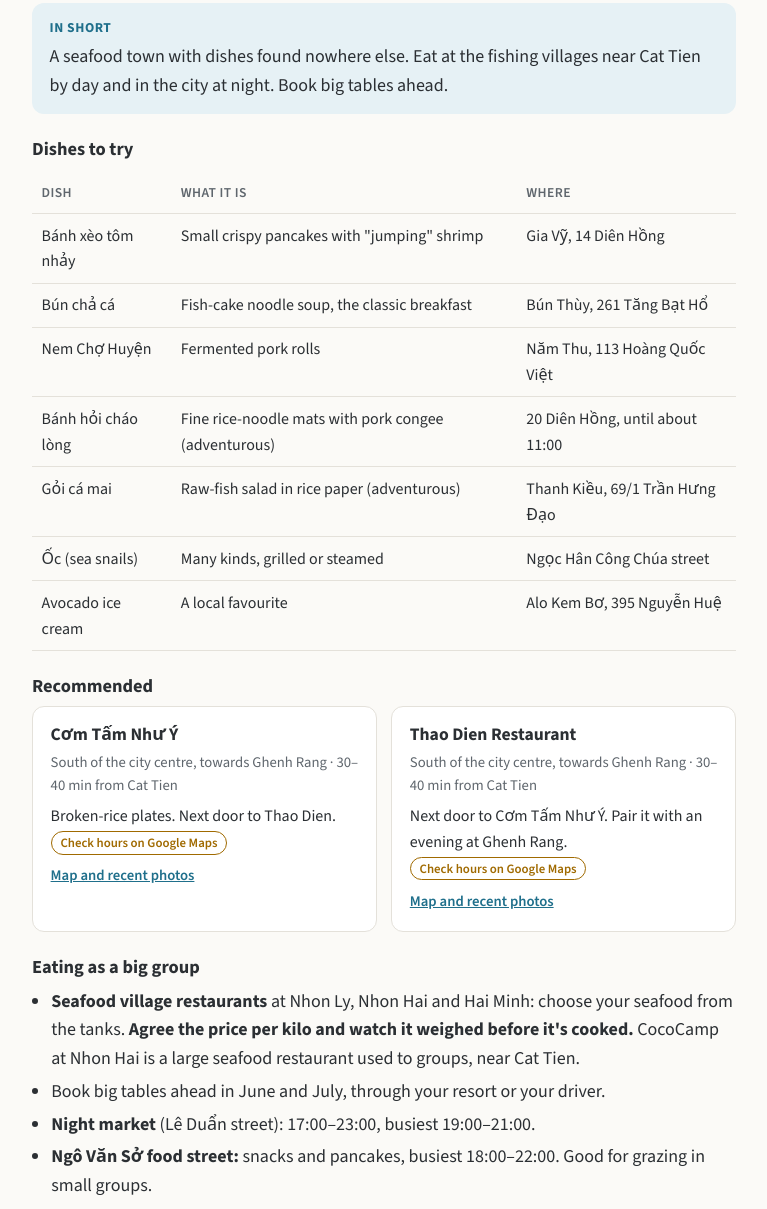
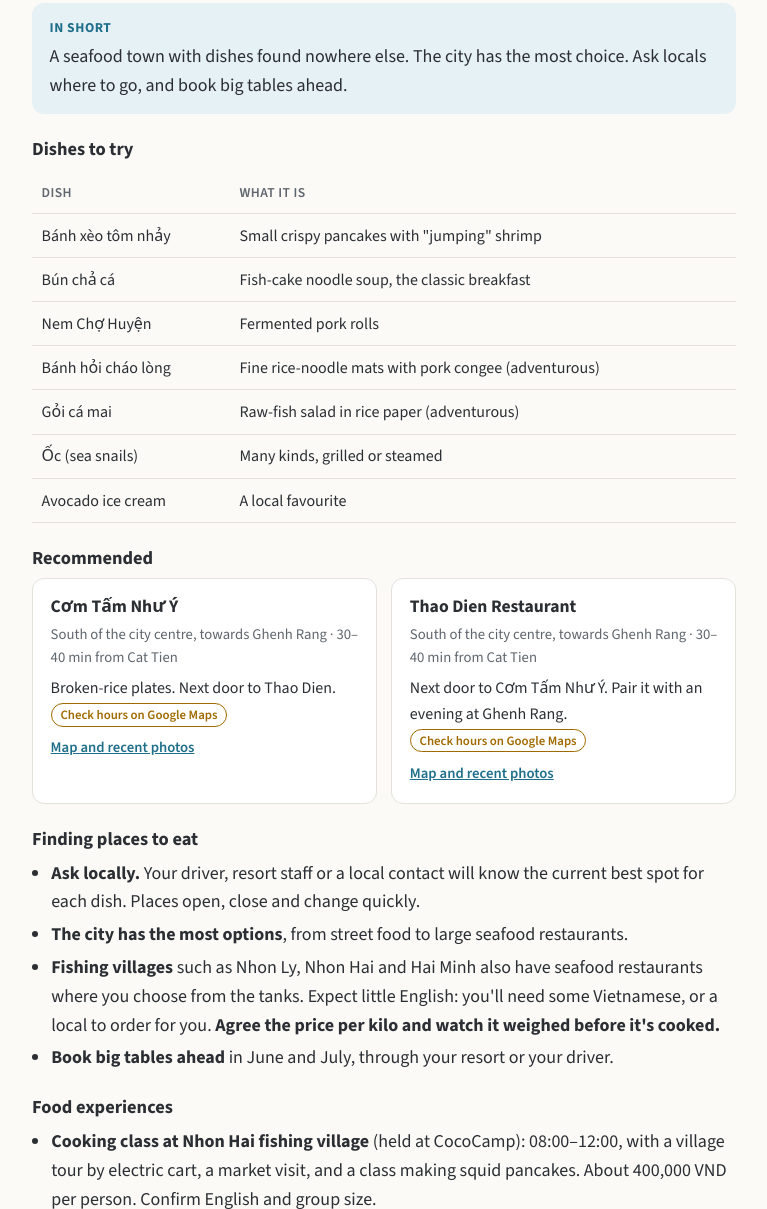
Before and after one commit to bdcotter/QuyNhon-familyguide, a plain HTML site: page index.html in a window 1280 px wide. Shown: the part 9784-10993 px from the top of the page, without its empty margins (320-1087 px from the left). Drawn offline with nearby package versions, Linux system fonts and the light colour scheme.

Commit message:
Food: drop per-dish locations, highlight two restaurants, ask-locally guidance
Co-Authored-By: Claude Opus 5.5 <noreply@anthropic.com>
Claude-Session: https://claude.ai/code/session_018nH46LsZhiudHFZeEmCyQy

```diff
--- a/index.html
+++ b/index.html
@@ -397,19 +397,19 @@ footer{padding:2rem 0 3rem;color:var(--muted);font-size:.92rem;border-top:1px so
   <!-- 6 -->
   <section id="food">
     <h2>Food</h2>
-    <div class="short"><strong>In short</strong><p>A seafood town with dishes found nowhere else. Eat at the fishing villages near Cat Tien by day and in the city at night. Book big tables ahead.</p></div>
+    <div class="short"><strong>In short</strong><p>A seafood town with dishes found nowhere else. The city has the most choice. Ask locals where to go, and book big tables ahead.</p></div>
 
     <h3>Dishes to try</h3>
     <table class="stack">
-      <thead><tr><th>Dish</th><th>What it is</th><th>Where</th></tr></thead>
+      <thead><tr><th>Dish</th><th>What it is</th></tr></thead>
       <tbody>
-        <tr><td>Bánh xèo tôm nhảy</td><td data-label="What">Small crispy pancakes with "jumping" shrimp</td><td data-label="Where">Gia Vỹ, 14 Diên Hồng</td></tr>
-        <tr><td>Bún chả cá</td><td data-label="What">Fish-cake noodle soup, the classic breakfast</td><td data-label="Where">Bún Thùy, 261 Tăng Bạt Hổ</td></tr>
-        <tr><td>Nem Chợ Huyện</td><td data-label="What">Fermented pork rolls</td><td data-label="Where">Năm Thu, 113 Hoàng Quốc Việt</td></tr>
-        <tr><td>Bánh hỏi cháo lòng</td><td data-label="What">Fine rice-noodle mats with pork congee (adventurous)</td><td data-label="Where">20 Diên Hồng, until about 11:00</td></tr>
-        <tr><td>Gỏi cá mai</td><td data-label="What">Raw-fish salad in rice paper (adventurous)</td><td data-label="Where">Thanh Kiều, 69/1 Trần Hưng Đạo</td></tr>
-        <tr><td>Ốc (sea snails)</td><td data-label="What">Many kinds, grilled or steamed</td><td data-label="Where">Ngọc Hân Công Chúa street</td></tr>
-        <tr><td>Avocado ice cream</td><td data-label="What">A local favourite</td><td data-label="Where">Alo Kem Bơ, 395 Nguyễn Huệ</td></tr>
+        <tr><td>Bánh xèo tôm nhảy</td><td data-label="What">Small crispy pancakes with "jumping" shrimp</td></tr>
+        <tr><td>Bún chả cá</td><td data-label="What">Fish-cake noodle soup, the classic breakfast</td></tr>
+        <tr><td>Nem Chợ Huyện</td><td data-label="What">Fermented pork rolls</td></tr>
+        <tr><td>Bánh hỏi cháo lòng</td><td data-label="What">Fine rice-noodle mats with pork congee (adventurous)</td></tr>
+        <tr><td>Gỏi cá mai</td><td data-label="What">Raw-fish salad in rice paper (adventurous)</td></tr>
+        <tr><td>Ốc (sea snails)</td><td data-label="What">Many kinds, grilled or steamed</td></tr>
+        <tr><td>Avocado ice cream</td><td data-label="What">A local favourite</td></tr>
       </tbody>
     </table>
 
@@ -419,12 +419,12 @@ footer{padding:2rem 0 3rem;color:var(--muted);font-size:.92rem;border-top:1px so
       <article class="card"><h3>Thao Dien Restaurant</h3><p class="meta">South of the city centre, towards Ghenh Rang · 30–40 min from Cat Tien</p><p>Next door to Cơm Tấm Như Ý. Pair it with an evening at Ghenh Rang. <span class="tag check">Check hours on Google Maps</span></p><a class="map" href="https://maps.app.goo.gl/UroDdwh3ZnpBY6tP8" target="_blank" rel="noopener">Map and recent photos</a></article>
     </div>
 
-    <h3>Eating as a big group</h3>
+    <h3>Finding places to eat</h3>
     <ul>
-      <li><strong>Seafood village restaurants</strong> at Nhon Ly, Nhon Hai and Hai Minh: choose your seafood from the tanks. <strong>Agree the price per kilo and watch it weighed before it's cooked.</strong> CocoCamp at Nhon Hai is a large seafood restaurant used to groups, near Cat Tien.</li>
-      <li>Book big tables ahead in June and July, through your resort or your driver.</li>
-      <li><strong>Night market</strong> (Lê Duẩn street): 17:00–23:00, busiest 19:00–21:00.</li>
-      <li><strong>Ngô Văn Sở food street:</strong> snacks and pancakes, busiest 18:00–22:00. Good for grazing in small groups.</li>
+      <li><strong>Ask locally.</strong> Your driver, resort staff or a local contact will know the current best spot for each dish. Places open, close and change quickly.</li>
+      <li><strong>The city has the most options</strong>, from street food to large seafood restaurants.</li>
+      <li><strong>Fishing villages</strong> such as Nhon Ly, Nhon Hai and Hai Minh also have seafood restaurants where you choose from the tanks. Expect little English: you'll need some Vietnamese, or a local to order for you. <strong>Agree the price per kilo and watch it weighed before it's cooked.</strong></li>
+      <li><strong>Book big tables ahead</strong> in June and July, through your resort or your driver.</li>
     </ul>
 
     <h3>Food experiences</h3>
@@ -470,7 +470,7 @@ footer{padding:2rem 0 3rem;color:var(--muted);font-size:.92rem;border-top:1px so
 
     <div class="day"><h3>Day 2: Hon Kho island, then seafood on the beach at Bai Xep</h3>
       <p><strong>Morning:</strong> drive about 25 minutes to Nhon Hai fishing village and aim to arrive by 8:15–8:30. A private boat crosses to Hon Kho in roughly 5–12 minutes. Walk the island boardwalk and snorkel the shallow reef before the heat and the day-tour crowds arrive.</p>
-      <p><strong>Lunch:</strong> seafood at Nhon Hai village (CocoCamp is used to groups), or on the island if your operator arranges it. Then back to the resort for the afternoon.</p>
+      <p><strong>Lunch:</strong> seafood in Nhon Hai village (ask your driver or boat operator to recommend a place and help order), or on the island if your operator arranges it. Then back to the resort for the afternoon.</p>
       <p><strong>Evening: seafood on the beach at Bai Xep</strong>, a small fishing village and beach about 13 km south of the city centre. Allow about 45–60 minutes each way from Cat Tien. Book ahead and confirm the venue can seat the whole group.</p>
       <p class="opt">Alternative evening: a boat out to the floating seafood rafts. <span class="tag check">Check before you go</span> We couldn't confirm a licensed operator for these.</p>
       <div class="callout">
```
